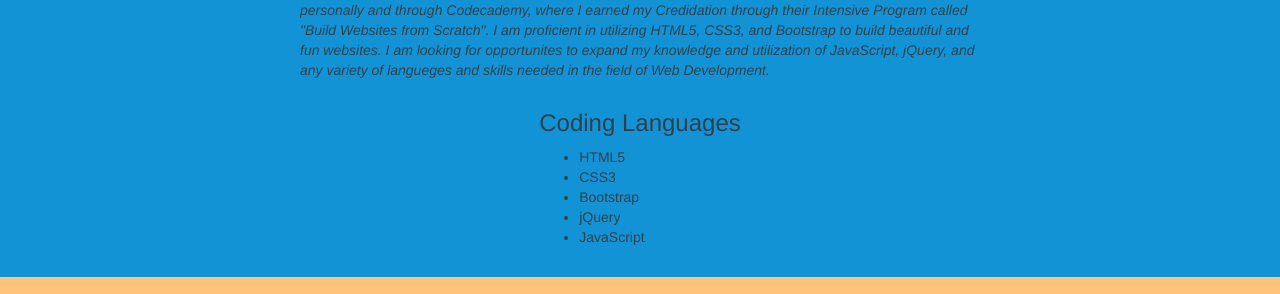
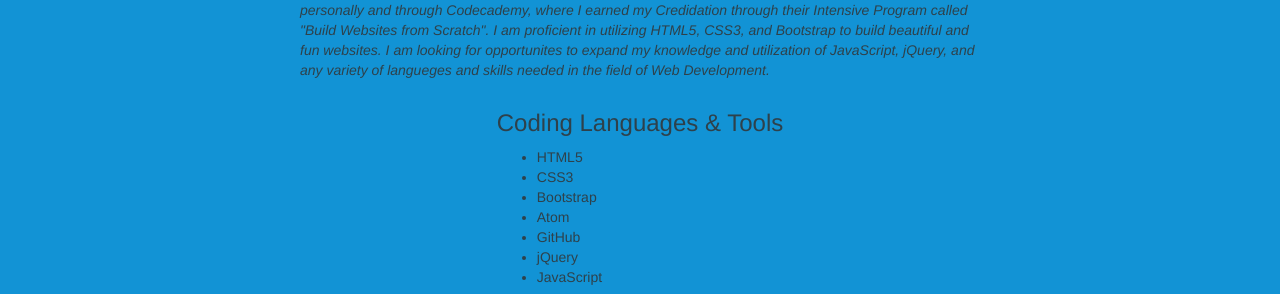
Before and after one commit to dieterstach/DS_Portfolio, a plain HTML site: page index.html in a window 1280 px wide. Shown: the part 452-746 px from the top of the page. Drawn offline with nearby package versions, Linux system fonts and the light colour scheme.

Commit message:
Add GitHub and Atom to list of Skills known

```diff
--- a/index.html
+++ b/index.html
@@ -17,11 +17,13 @@
         <p><em>I am an aspiring Front End Web Developer based in the Northern Virginia metroplex area. I have studied both personally and through Codecademy, where I earned my Credidation through their Intensive Program called "Build Websites from Scratch". I am proficient in utilizing HTML5, CSS3, and Bootstrap to build beautiful and fun websites. I am looking for opportunites to expand my knowledge and utilization of JavaScript, jQuery, and any variety of langueges and skills needed in the field of Web Development.</em></p>
       </div>
       <div class="languages">
-        <h3>Coding Languages</h3>
+        <h3>Coding Languages & Tools</h3>
         <ul>
           <li>HTML5</li>
           <li>CSS3</li>
           <li>Bootstrap</li>
+          <li>Atom</li>
+          <li>GitHub</li>
           <li>jQuery</li>
           <li>JavaScript</li>
         </ul>
```
